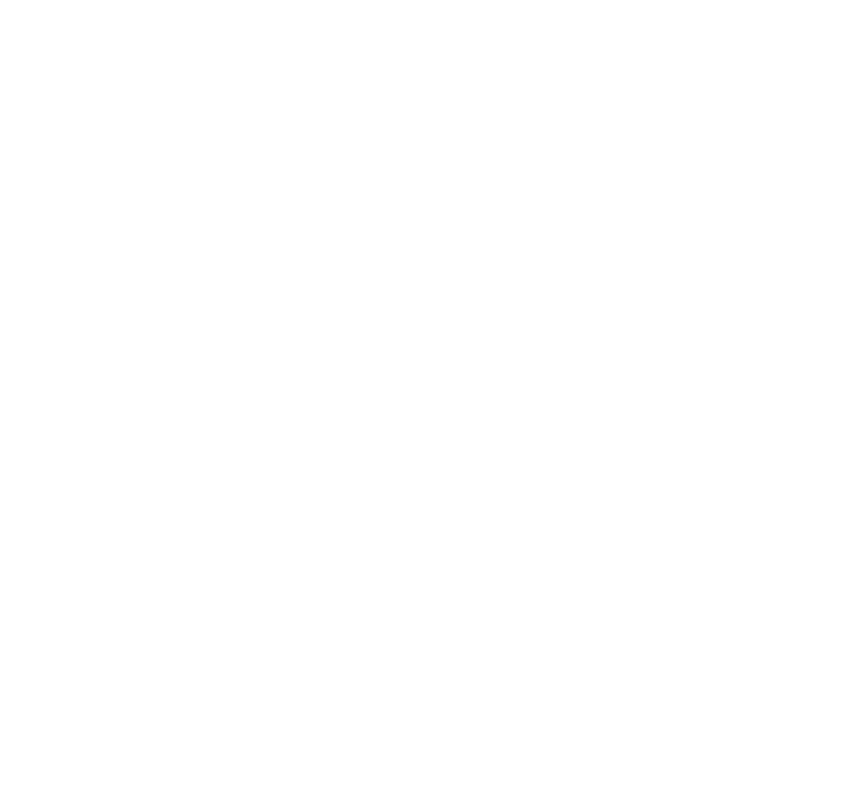
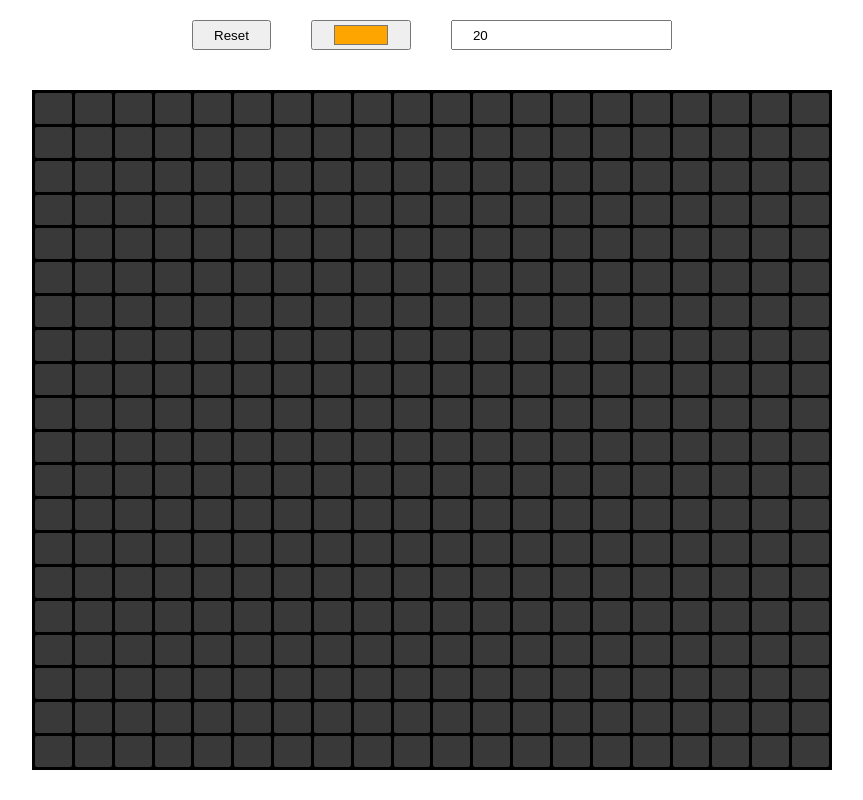
Before and after one commit to d13gu1n/ts-practice-pixel-art-maker-without-scaffolding, a website: page index.html in a window 1280 px wide. Shown: the whole page, without its empty margins (208-1071 px from the left). Drawn offline with Linux system fonts and the light colour scheme.

Commit message:
Created pixel art maker TS Practice App, without webpack scaffolding

```diff
--- a/index.html
+++ b/index.html
@@ -6,7 +6,8 @@
         padding: 0;
         box-sizing: border-box;
       }
-            html, body {
+      html,
+      body {
         height: auto;
       }
       body {
@@ -22,7 +23,9 @@
         display: flex;
         align-items: center;
       }
-            .btn, .clr, .sz {
+      .btn,
+      .clr,
+      .sz {
         height: 30px;
         padding: 0 20px;
       }
@@ -49,12 +52,55 @@
   </head>
   <body>
     <div class="opts">
-            <!-- TODO: Pixel Art Maker - Continue HTML Code -->
+      <button class="btn">Reset</button>
+      <input type="color" value="#ffa500" class="clr" />
+      <input type="number" value="20" class="sz" />
     </div>
-        <!-- TODO: Paste JS code generated bt TSC here -->
-        <script>
-            // TODO: Write TS code here...
-            console.log("This is TS");
+    <div class="grid"></div>
+    <script defer>
+      const gCont = document.querySelector(".grid");
+      const gSize = document.querySelector(".sz");
+      const gColor = document.querySelector(".clr");
+      const gReset = document.querySelector(".btn");
+      if (!gCont || !gSize || !gColor || !gReset) {
+        throw new Error("Missing required DOM elements");
+      }
+      let gridSize = parseInt(gSize.value);
+      let isDrawing = false;
+      function createGrid() {
+        gCont.style.setProperty("--sz", gridSize.toString());
+        gCont.innerHTML = "";
+        for (let i = 0; i < gridSize * gridSize; i++) {
+          const cell = document.createElement("div");
+          cell.classList.add("cell");
+          cell.addEventListener("mouseenter", () => paintCell(cell));
+          cell.addEventListener("mousedown", () => clickCell(cell));
+          gCont.appendChild(cell);
+        }
+      }
+      function paintCell(cell) {
+        if (!isDrawing) return;
+        cell.style.backgroundColor = gColor.value;
+      }
+      function clickCell(cell) {
+        cell.style.backgroundColor = gColor.value;
+      }
+      window.addEventListener("mousedown", () => {
+        isDrawing = true;
+      });
+      window.addEventListener("mouseup", () => {
+        isDrawing = false;
+      });
+      function resetGrid() {
+        createGrid();
+      }
+      gReset.addEventListener("click", resetGrid);
+      gSize.addEventListener("change", () => {
+        gridSize = parseInt(gSize.value);
+        resetGrid();
+      });
+      createGrid();
+      //# sourceMappingURL=codes.js.map
     </script>
   </body>
 </html>
--- a/task.ts
+++ /dev/null
@@ -1,2 +0,0 @@
-// TODO: Write TS code here...
-console.log("This is TS");
```
Also changed, not shown: codes.ts (added, +54 -0 lines). Lines whose indentation alone changed are shown as unchanged.
